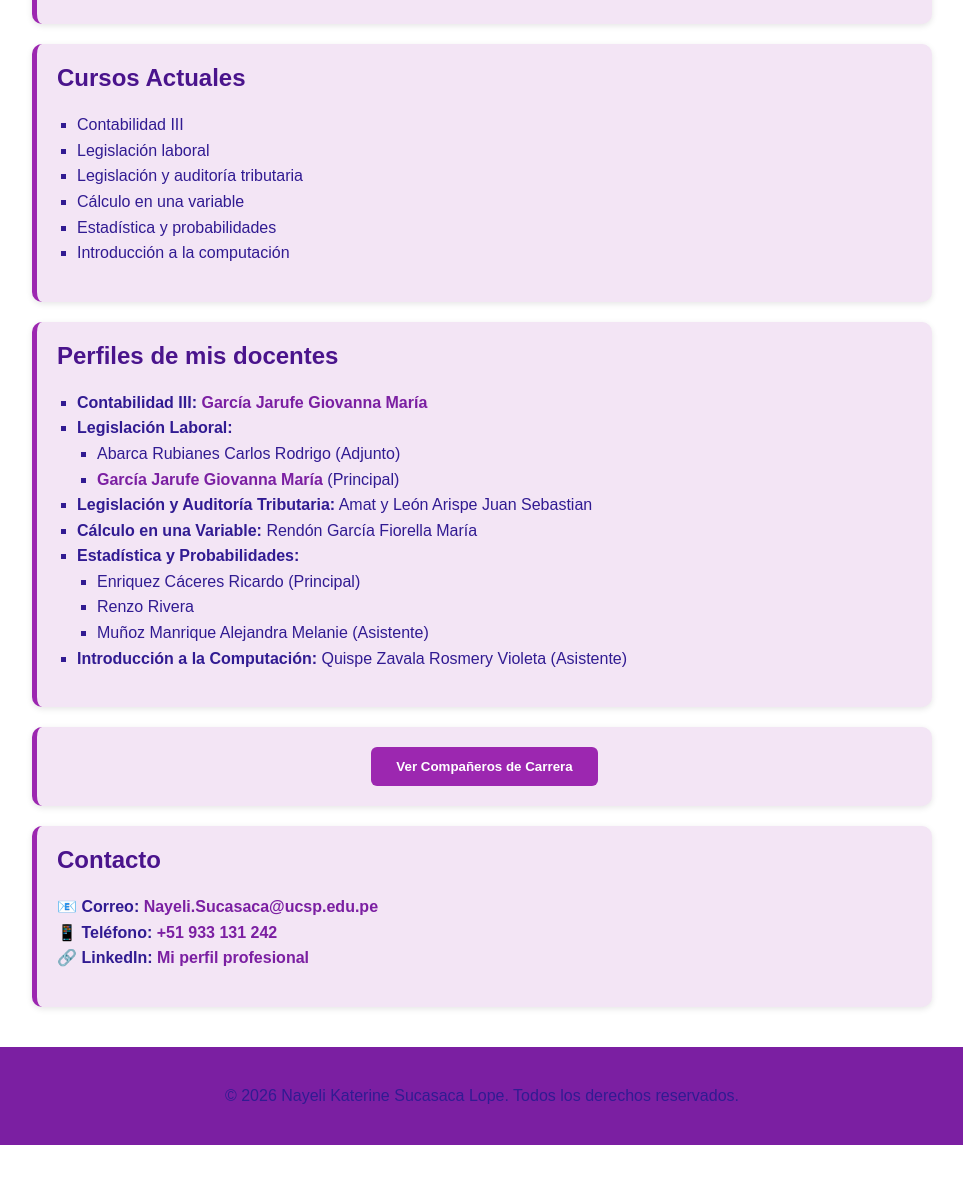
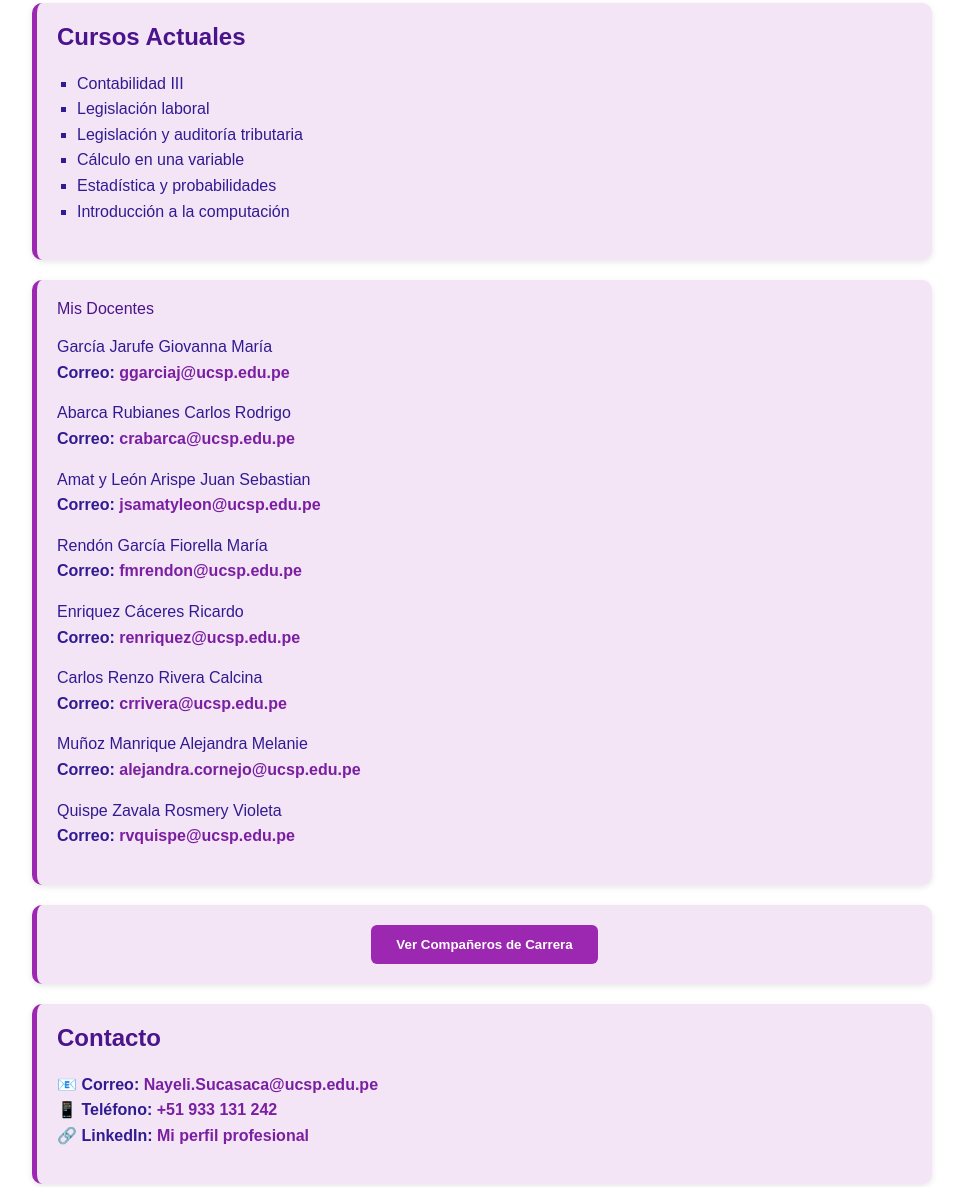
Before and after one commit to nayelisucasaca/Nayeli-Katerine-Sucasaca-Lope, a plain HTML site: page index.html in a window 1280 px wide. Shown: the part 529-1716 px from the top of the page, without its empty margins (158-1121 px from the left). Before the commit the page ends 1674 px from the top, so only its background shows below. Drawn offline with Linux system fonts and the light colour scheme.

Commit message:
Update index.html

```diff
--- a/index.html
+++ b/index.html
@@ -138,8 +138,7 @@
 <body>
 
   <header>
-    <h1>Nayeli Katerine Sucasaca Lope</h1>
-    <p>Estudiante de Contabilidad</p>
+    <h1>Perfil de Nayeli Katerine Sucasaca Lope</h1>
   </header>
 
   <div class="img-container">
@@ -153,7 +152,7 @@
         Hola, mi nombre es <strong>Nayeli Katerine Sucasaca Lope</strong>, estudiante de
         <a href="https://ucsp.edu.pe/facultad-de-ciencias-economicas-y-empresariales/carrera-de-contabilidad/" target="_blank">Contabilidad</a>
         en la <a href="https://ucsp.edu.pe/" target="_blank">Universidad Católica San Pablo (UCSP)</a>
-        de Arequipa, Perú. Tengo 20 años de edad.
+        de Arequipa, Perú. Tengo 21 años de edad.
       </p>
       <p>
         Me defino como una persona analítica y detallista, apasionada por las finanzas y la gestión empresarial como motores de crecimiento sólido. Mi objetivo es aplicar normativas y conocimientos técnicos en entornos reales, buscando siempre generar orden e impacto positivo en la estrategia corporativa.
@@ -173,29 +172,57 @@
     </section>
 
     <section id="docentes">
-      <h2>Perfiles de mis docentes</h2>
-      <ul>
-        <li><strong>Contabilidad III:</strong> <a href="mailto:ggarciaj@ucsp.edu.pe">García Jarufe Giovanna María</a></li>
-        <li><strong>Legislación Laboral:</strong>
-          <ul>
-            <li>Abarca Rubianes Carlos Rodrigo (Adjunto)</li>
-            <li><a href="mailto:ggarciaj@ucsp.edu.pe">García Jarufe Giovanna María</a> (Principal)</li>
-          </ul>
+  <div class="card">
+    <div class="card-header">Mis Docentes</div>
+    <div class="card-body">
+      <ul style="list-style: none; padding-left: 0;">
+
+        <li style="margin-bottom: 15px;">
+          García Jarufe Giovanna María<br>
+          <strong>Correo:</strong> <a href="mailto:ggarciaj@ucsp.edu.pe">ggarciaj@ucsp.edu.pe</a>
         </li>
-        <li><strong>Legislación y Auditoría Tributaria:</strong> Amat y León Arispe Juan Sebastian</li>
-        <li><strong>Cálculo en una Variable:</strong> Rendón García Fiorella María</li>
-        <li><strong>Estadística y Probabilidades:</strong>
-          <ul>
-            <li>Enriquez Cáceres Ricardo (Principal)</li>
-            <li>Renzo Rivera</li>
-            <li>Muñoz Manrique Alejandra Melanie (Asistente)</li>
-          </ul>
+
+        <li style="margin-bottom: 15px;">
+          Abarca Rubianes Carlos Rodrigo<br>
+          <strong>Correo:</strong> <a href="mailto:crabarca@ucsp.edu.pe">crabarca@ucsp.edu.pe</a>
         </li>
-        <li><strong>Introducción a la Computación:</strong> Quispe Zavala Rosmery Violeta (Asistente)</li>
+
+        <li style="margin-bottom: 15px;">
+          Amat y León Arispe Juan Sebastian<br>
+          <strong>Correo:</strong> <a href="mailto:jsamatyleon@ucsp.edu.pe">jsamatyleon@ucsp.edu.pe</a>
+        </li>
+
+        <li style="margin-bottom: 15px;">
+          Rendón García Fiorella María<br>
+          <strong>Correo:</strong> <a href="mailto:fmrendon@ucsp.edu.pe">fmrendon@ucsp.edu.pe</a>
+        </li>
+
+        <li style="margin-bottom: 15px;">
+          Enriquez Cáceres Ricardo<br>
+          <strong>Correo:</strong> <a href="mailto:renriquez@ucsp.edu.pe">renriquez@ucsp.edu.pe</a>
+        </li>
+
+        <li style="margin-bottom: 15px;">
+          Carlos Renzo Rivera Calcina<br>
+          <strong>Correo:</strong> <a href="mailto:crrivera@ucsp.edu.pe">crrivera@ucsp.edu.pe</a>
+        </li>
+
+        <li style="margin-bottom: 15px;">
+          Muñoz Manrique Alejandra Melanie<br>
+          <strong>Correo:</strong> <a href="mailto:alejandra.cornejo@ucsp.edu.pe">alejandra.cornejo@ucsp.edu.pe</a>
+        </li>
+
+        <li style="margin-bottom: 15px;">
+          Quispe Zavala Rosmery Violeta<br>
+          <strong>Correo:</strong> <a href="mailto:rvquispe@ucsp.edu.pe">rvquispe@ucsp.edu.pe</a>
+        </li>
+
       </ul>
-    </section>
+    </div>
+  </div>
+</section>
 
-    <section id="companeros">
+    <section id="compañeros">
       <div class="dropdown">
         <button class="dropdown-btn" onclick="toggleDropdown()">Ver Compañeros de Carrera</button>
         <div class="dropdown-content" id="dropdown-list">
```
